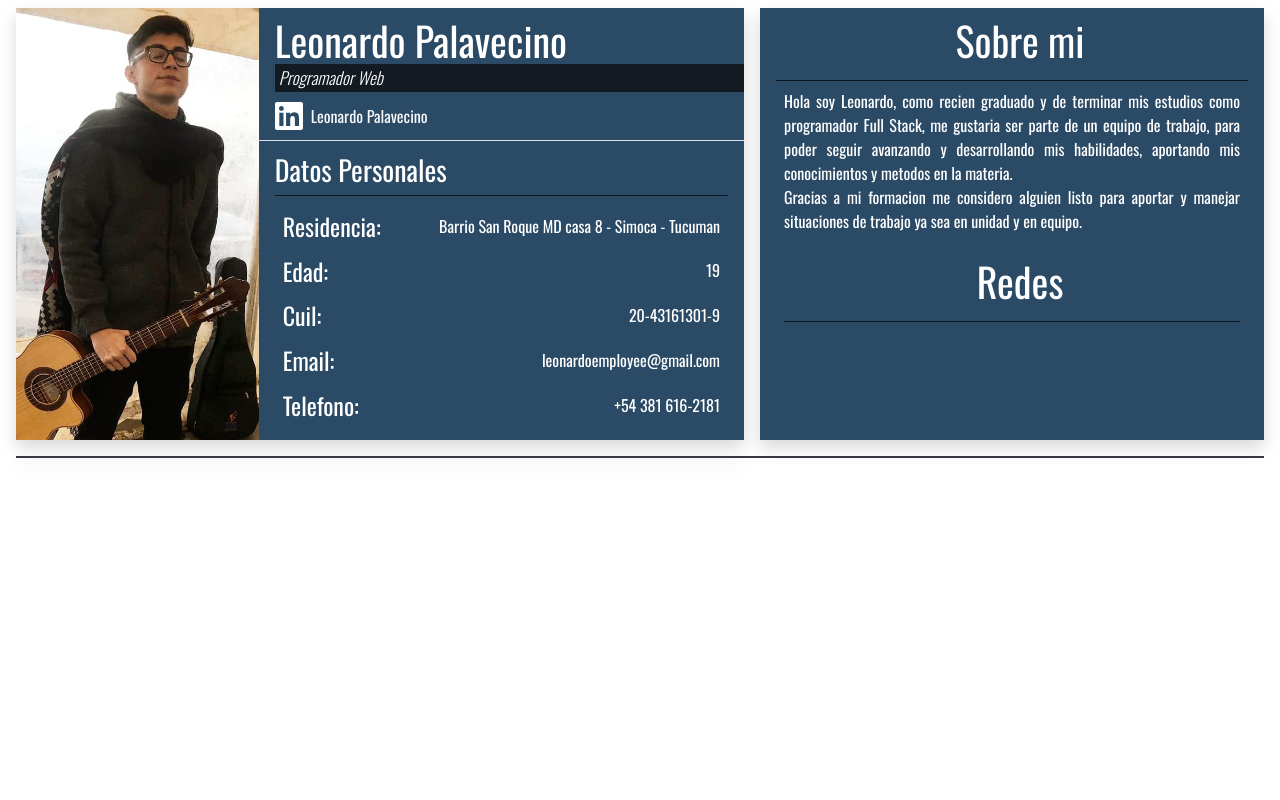
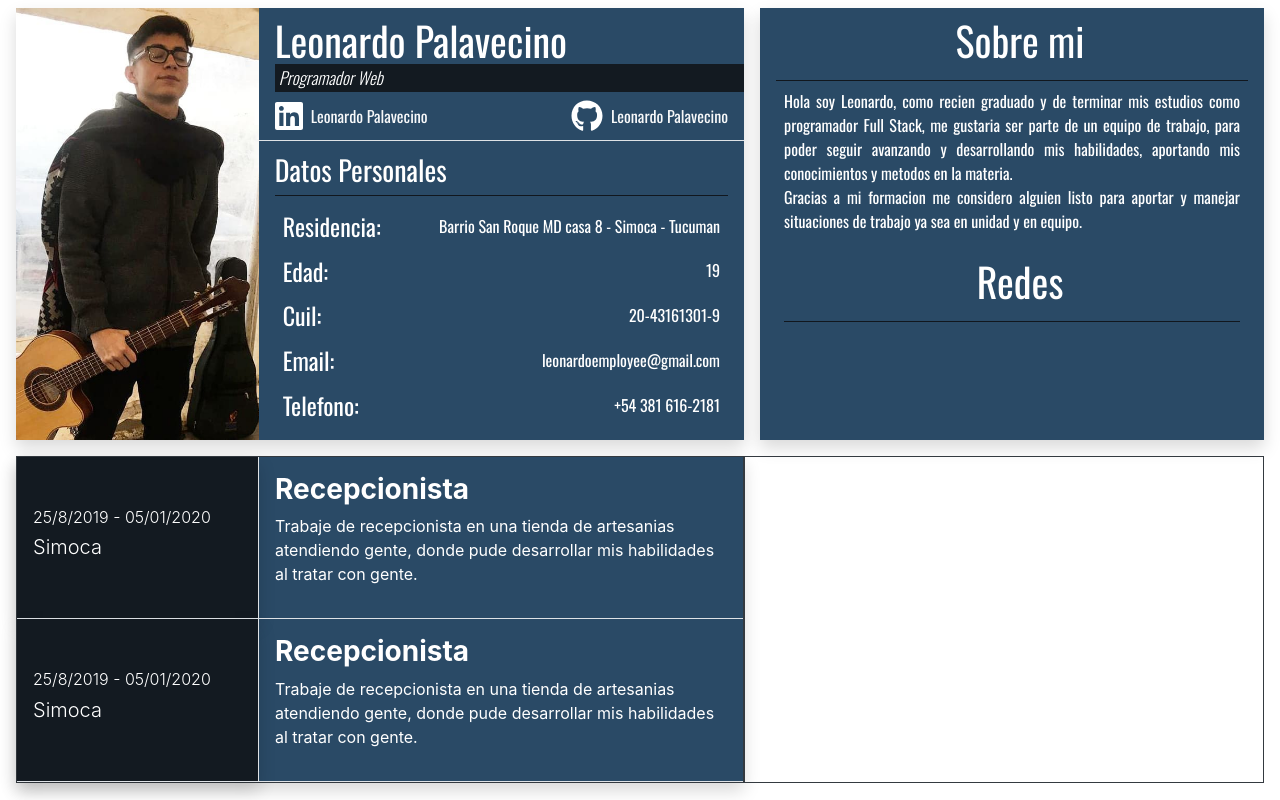
Before and after one commit to leo43161/leo43161.github.io, a React (Create React App) app: page / in a window 1280 px wide. Built offline with nearby package versions, Linux system fonts and the light colour scheme.

Commit message:
Se esta trabajando en una seccion de experiencia laboral

```diff
--- a/src/App.js
+++ b/src/App.js
@@ -4,6 +4,7 @@ import "bootstrap/dist/css/bootstrap.min.css";
 import "./Assets/css/font.css";
 import Headers from "./Components/Headers";
 import SobreMi from "./Components/SobreMi";
+import Experiencia from "./Components/Experiencia";
 
 function App() {
   return (
@@ -18,7 +19,7 @@ function App() {
       </section>
       <section className="d-flex px-3 py-2">
         <div className="col-7 p-0 shadow border border-dark">
-
+          <Experiencia></Experiencia>
         </div>
         <div className="col-5 pl-3 pr-0 border border-dark">
 
--- a/src/Components/CardExperiencia.js
+++ b/src/Components/CardExperiencia.js
@@ -2,8 +2,15 @@ import React from "react";
 
 const CardExperiencia = () => {
   return (
-    <div className="bg-blue">
-
+    <div className="bg-blue text-white d-flex">
+        <div className="col-4 p-3 d-flex flex-column bg-black justify-content-center align-items-start border-right border-bottom shadow">
+            <h6 className="font-weight-light">25/8/2019 - 05/01/2020</h6>
+            <h5 className="font-weight-light">Simoca</h5>
+        </div>
+        <div className="col-8 p-3 border-bottom">
+            <h3 className="font-weight-bold">Recepcionista</h3>
+            <p>Trabaje de recepcionista en una tienda de artesanias atendiendo gente, donde pude desarrollar mis habilidades al tratar con gente.</p>
+        </div>
     </div>
   );
 };
--- a/src/Components/Experiencia.js
+++ b/src/Components/Experiencia.js
@@ -1,9 +1,11 @@
 import React from 'react';
+import CardExperiencia from './CardExperiencia';
 
 const Experiencia = () => {
     return (
         <div>
-
+            <CardExperiencia></CardExperiencia>
+            <CardExperiencia></CardExperiencia>
         </div>
     );
 };
--- a/src/Components/Headers.js
+++ b/src/Components/Headers.js
@@ -1,8 +1,6 @@
 import React from "react";
 import { FontAwesomeIcon } from "@fortawesome/react-fontawesome";
-import {
-  faLinkedin
-} from "@fortawesome/free-brands-svg-icons";
+import { faLinkedin, faGithub } from "@fortawesome/free-brands-svg-icons";
 
 const Headers = () => {
   return (
@@ -20,9 +18,25 @@ const Headers = () => {
           <h5 className="font-weight-light font-small p-1 bg-black">
             <em>Programador Web</em>
           </h5>
-          <div className="d-flex">
-            <FontAwesomeIcon icon={faLinkedin} size="2x"></FontAwesomeIcon>
-            <a className="text-light d-flex align-items-center ml-2" href="https://www.linkedin.com/in/leonardo-palavecino-5a01a11b7">Leonardo Palavecino</a>
+          <div className="d-flex justify-content-between">
+            <div className="d-flex">
+              <FontAwesomeIcon icon={faLinkedin} size="2x"></FontAwesomeIcon>
+              <a
+                className="text-light d-flex align-items-center ml-2"
+                href="https://www.linkedin.com/in/leonardo-palavecino-5a01a11b7"
+              >
+                Leonardo Palavecino
+              </a>
+            </div>
+            <div className="d-flex mr-3">
+            <FontAwesomeIcon icon={faGithub} size="2x"></FontAwesomeIcon>
+              <a
+                className="text-light d-flex align-items-center ml-2"
+                href="https://www.linkedin.com/in/leonardo-palavecino-5a01a11b7"
+              >
+                Leonardo Palavecino
+              </a>
+            </div>
           </div>
         </div>
         <div className="h-100 d-flex bg-blue text-white flex-column justify-content-center px-3">
```
